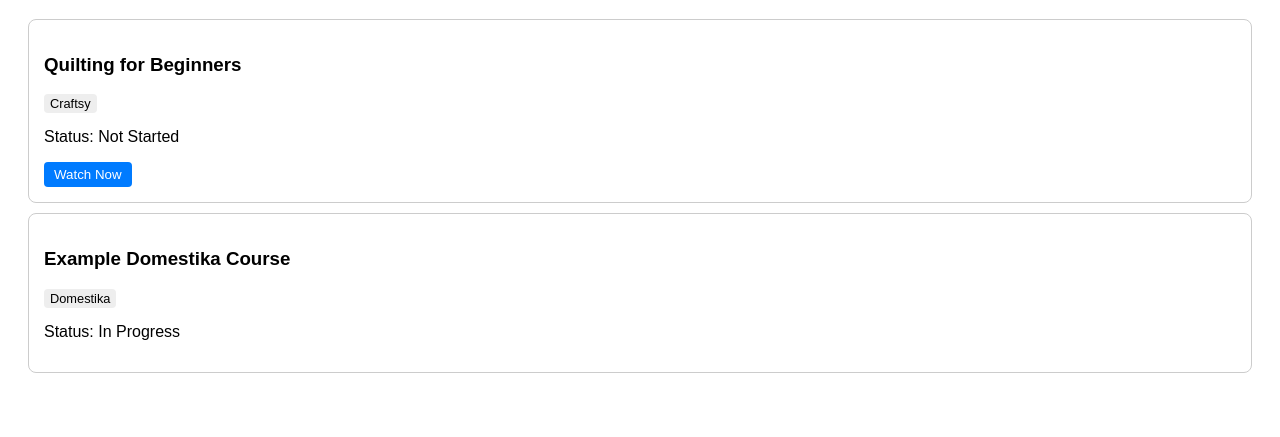
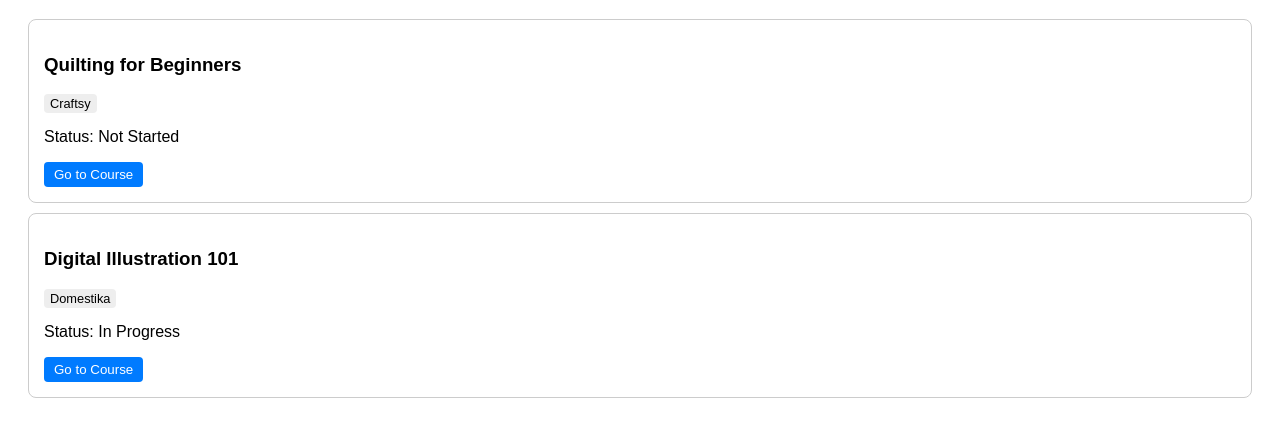
Before and after one commit to tjlefebvre/course-dashboard, a plain HTML site: page index.html in a window 1280 px wide. Shown: the part 89-526 px from the top of the page. Drawn offline with Linux system fonts and the light colour scheme.

Commit message:
Refactor: Convert to dynamic JS generation

```diff
--- /dev/null
+++ b/app.js
@@ -0,0 +1,35 @@
+// This is your "Database"
+const courses = [
+    {
+        title: "Quilting for Beginners",
+        platform: "Craftsy",
+        status: "Not Started",
+        link: "https://www.craftsy.com"
+    },
+    {
+        title: "Digital Illustration 101",
+        platform: "Domestika",
+        status: "In Progress",
+        link: "https://www.domestika.org"
+    },
+    // You can easily add more here later!
+];
+
+// This is the "Engine" that builds the HTML
+const container = document.getElementById('course-container');
+
+courses.forEach(course => {
+    const card = `
+        <div class="course-card">
+            <h3>${course.title}</h3>
+            <span class="platform-tag">${course.platform}</span>
+            <p>Status: ${course.status}</p>
+            <a href="${course.link}" target="_blank">
+                <button style="cursor: pointer; background: #007bff; color: white; border: none; padding: 5px 10px; border-radius: 4px;">
+                    Go to Course
+                </button>
+            </a>
+        </div>
+    `;
+    container.innerHTML += card;
+});
--- a/index.html
+++ b/index.html
@@ -11,22 +11,8 @@
 <body>
     <h1>My Learning Library</h1>
 
-    <div class="course-card">
-        <h3>Quilting for Beginners</h3>
-        <span class="platform-tag">Craftsy</span>
-        <p>Status: Not Started</p>
-        <a href="https://www.craftsy.com" target="_blank">
-            <button style="cursor: pointer; background: #007bff; color: white; border: none; padding: 5px 10px; border-radius: 4px;">
-                Watch Now
-            </button>
-        </a>
-    </div>
+    <div id="course-container"></div>
 
-    <div class="course-card">
-        <h3>Example Domestika Course</h3>
-        <span class="platform-tag">Domestika</span>
-        <p>Status: In Progress</p>
-    </div>
-
+    <script src="app.js"></script>
 </body>
 </html>
```
